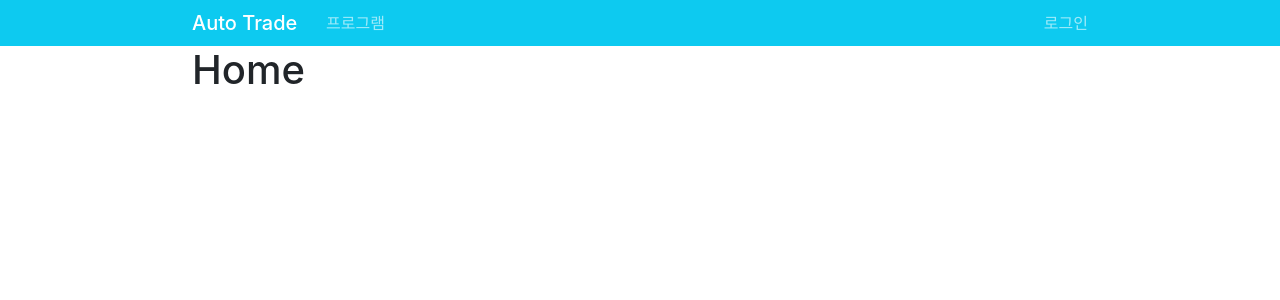
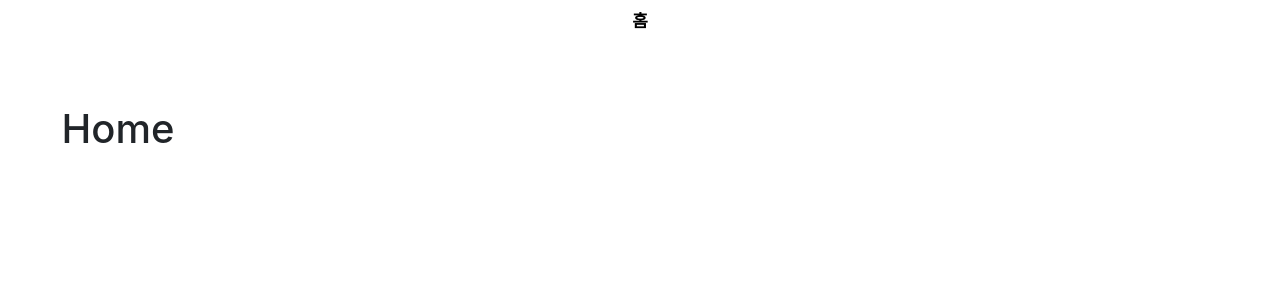
Before and after one commit to byun618/auto-trade-front, a Next.js app: page / in a window 1280 px wide. Shown: the top 300 px of the page. Built offline with nearby package versions, Linux system fonts and the light colour scheme.

Commit message:
다시 세팅

```diff
--- /dev/null
+++ b/components/public/Header.tsx
@@ -0,0 +1,58 @@
+import styled from '@emotion/styled'
+import { NextRouter } from 'next/router'
+import { RefObject } from 'react'
+import { DEFAULT_MARGIN, HEADER_HEIGHT } from '../../lib/constants'
+
+export type HeaderButtonTypes = 'back' | 'option' | 'home' | 'notice'
+
+interface HeaderProps {
+  router?: NextRouter
+  title: string
+  left?: HeaderButtonTypes
+  right?: HeaderButtonTypes
+  headerRef: RefObject<HTMLInputElement>
+}
+
+const Wrapper = styled.div`
+  position: fixed;
+  overflow: hidden;
+  z-index: 999;
+  top: 0;
+
+  height: ${HEADER_HEIGHT}px;
+  width: 100%;
+
+  display: flex;
+  flex-direction: row;
+  align-items: center;
+  justify-content: space-between;
+
+  background-color: #fff;
+  padding: 0 ${DEFAULT_MARGIN}vw;
+`
+
+const Center = styled.div`
+  flex-grow: 1;
+  justify-content: center;
+  align-items: center;
+
+  font-size: 17px;
+  font-weight: 600;
+  text-align: center;
+
+  color: #000;
+`
+
+export default function Header({
+  router,
+  title,
+  left,
+  right,
+  headerRef,
+}: HeaderProps) {
+  return (
+    <Wrapper ref={headerRef}>
+      <Center>{title}</Center>
+    </Wrapper>
+  )
+}
--- a/components/public/Navbar.tsx
+++ /dev/null
@@ -1,82 +0,0 @@
-import styled from '@emotion/styled'
-import { useRouter } from 'next/router'
-import { useCallback } from 'react'
-import { LAYOUT_PADDING_HORIZONTAL } from '../../lib/constants'
-
-const Container = styled.div`
-  width: 100%;
-  display: flex;
-  flex-direction: row;
-  justify-content: center;
-  align-items: center;
-  padding: 0 ${LAYOUT_PADDING_HORIZONTAL}vw;
-`
-
-const Button = styled.button`
-  outline: none;
-  border: none;
-  background-color: transparent;
-  padding: 0;
-  margin: 0;
-  color: #fff;
-  opacity: 0.6;
-  :hover {
-    opacity: 0.9;
-  }
-  :enabled:active {
-    transform: scale(0.95) !important;
-  }
-`
-
-const Logo = styled.button`
-  outline: none;
-  border: none;
-  background-color: transparent;
-  padding: 0;
-  margin: 0;
-  font-size: 1.25rem;
-  font-weight: 500;
-  color: #fff;
-  margin-right: 1rem;
-`
-
-const Content = styled.div`
-  display: flex;
-  flex-direction: row;
-  flex-grow: 1;
-  padding: 0 1vw;
-  > :not(:first-child) {
-    margin-left: 1rem;
-  }
-`
-
-const Footer = styled.div`
-  > :not(:first-child) {
-    margin-left: 1rem;
-  }
-`
-
-export default function NavBar() {
-  const router = useRouter()
-
-  const goPage = useCallback(
-    (link: string) => {
-      router.push(link)
-    },
-    [router],
-  )
-
-  return (
-    <nav className="navbar bg-info">
-      <Container>
-        <Logo onClick={() => goPage('/')}>Auto Trade</Logo>
-        <Content>
-          <Button onClick={() => goPage('/program')}>프로그램</Button>
-        </Content>
-        <Footer>
-          <Button onClick={() => goPage('/login')}>로그인</Button>
-        </Footer>
-      </Container>
-    </nav>
-  )
-}
--- a/components/public/Page.tsx
+++ b/components/public/Page.tsx
@@ -1,39 +1,69 @@
 import styled from '@emotion/styled'
-import { useRouter } from 'next/router'
-import { ReactNode, useEffect } from 'react'
-import { LAYOUT_PADDING_HORIZONTAL } from '../../lib/constants'
-import NavBar from './Navbar'
+import { NextRouter } from 'next/router'
+import { ReactNode, useRef } from 'react'
+import { DEFAULT_MARGIN } from '../../lib/constants'
+import Header, { HeaderButtonTypes } from '../public/Header'
+
+interface PageProps {
+  router?: NextRouter
+  headerTitle: string
+  headerLeft?: HeaderButtonTypes
+  headerRight?: HeaderButtonTypes
+  noHeader?: boolean
+  full?: boolean
+  children: ReactNode
+  backgroundColor?: string
+}
+
+type ContentProps = Partial<PageProps> & { headerHeight?: any }
 
 const Wrapper = styled.div`
-  width: 100vw;
-  height: 100vh;
   display: flex;
   flex-direction: column;
+  min-height: 100vh;
+  min-width: 100vw;
 `
 
-const Content = styled.div`
+const Content = styled.div<ContentProps>`
+  display: flex;
+  flex-direction: column;
   flex-grow: 1;
-  padding: 0 ${LAYOUT_PADDING_HORIZONTAL}vw;
+  padding: ${({ full }) => (full ? 0 : DEFAULT_MARGIN)}vw;
+  margin-top: ${({ headerHeight }) => headerHeight}px;
+  margin-bottom: ${DEFAULT_MARGIN}vw;
+  background-color: ${({ backgroundColor }) => backgroundColor};
 `
 
-export default function Page({ children }: { children: ReactNode }) {
-  const router = useRouter()
-
-  useEffect(() => {
-    // 아래 예시 코드를 참조하여
-    // auth를 확인하는 코드를 작성하고 사용하세요.
-
-    const isLogined = true
-
-    if (!isLogined) {
-      router.replace('/login')
-    }
-  })
+export default function Page({
+  router,
+  headerTitle,
+  headerLeft,
+  headerRight,
+  noHeader = false,
+  full = false,
+  children,
+  backgroundColor = '#fff',
+}: PageProps) {
+  const headerRef = useRef<HTMLInputElement>(null)
 
   return (
     <Wrapper>
-      <NavBar />
-      <Content>{children}</Content>
+      {!noHeader && (
+        <Header
+          router={router}
+          title={headerTitle}
+          left={headerLeft}
+          right={headerRight}
+          headerRef={headerRef}
+        />
+      )}
+      <Content
+        headerHeight={headerRef.current?.clientHeight ?? 44}
+        full={full}
+        backgroundColor={backgroundColor}
+      >
+        {children}
+      </Content>
     </Wrapper>
   )
 }
--- a/lib/constants.ts
+++ b/lib/constants.ts
@@ -1,4 +1,15 @@
 /**
- * 페이지 가로 여백. (단위 : `vw`)
+ * NATIVE의 스크린 헤더 높이
  */
-export const LAYOUT_PADDING_HORIZONTAL: number = 15
+export const HEADER_HEIGHT: number = 44
+
+/**
+ * 로딩 GIF의 기본 사이즈
+ */
+export const LOADING_DEFAULT_SIZE: number = 20
+
+/**
+ * 페이지 및 컴포넌트 구성의 표준 여백
+ * 단위는 `vw`입니다.
+ */
+export const DEFAULT_MARGIN: number = 4.8
--- a/pages/index.tsx
+++ b/pages/index.tsx
@@ -1,12 +1,28 @@
 import type { NextPage } from 'next'
 import Head from 'next/head'
 import Image from 'next/image'
+import { useEffect } from 'react'
 import Page from '../components/public/Page'
+import { useSocket } from '../contexts/socket'
 import styles from '../styles/Home.module.css'
 
 const Home: NextPage = () => {
+  // const { socket, connectSocket } = useSocket()
+
+  // useEffect(() => {
+  //   connectSocket()
+  // }, [])
+
+  // useEffect(() => {
+  //   if (!socket) return
+
+  //   return () => {
+  //     socket.disconnect()
+  //   }
+  // }, [socket])
+
   return (
-    <Page>
+    <Page headerTitle="홈">
       <h1>Home</h1>
     </Page>
   )
```
Also changed, not shown: components/Program/Setting.tsx (deleted, +0 -105 lines), components/Program/SettingInput.tsx (deleted, +0 -46 lines), pages/program.tsx (deleted, +0 -35 lines).
